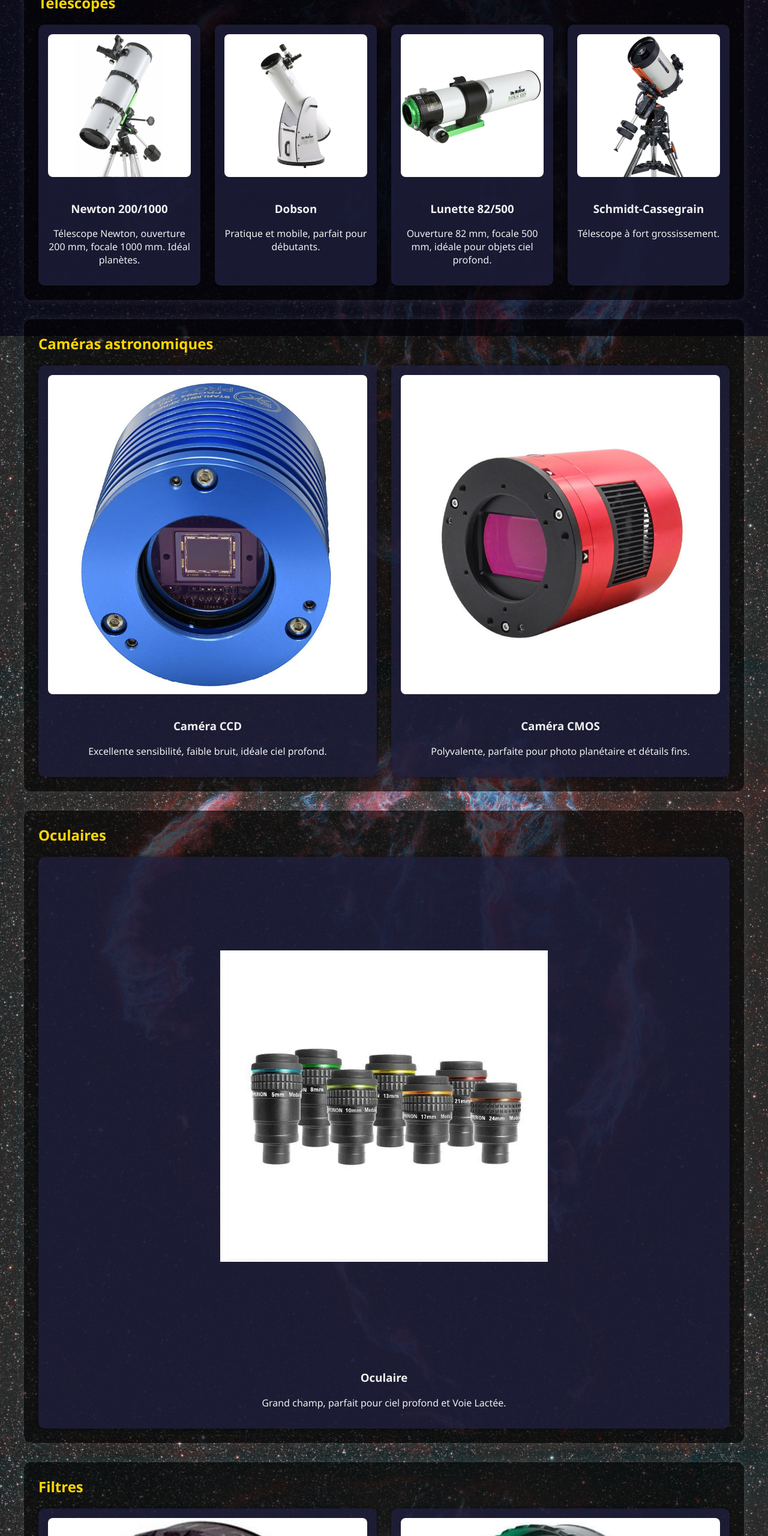
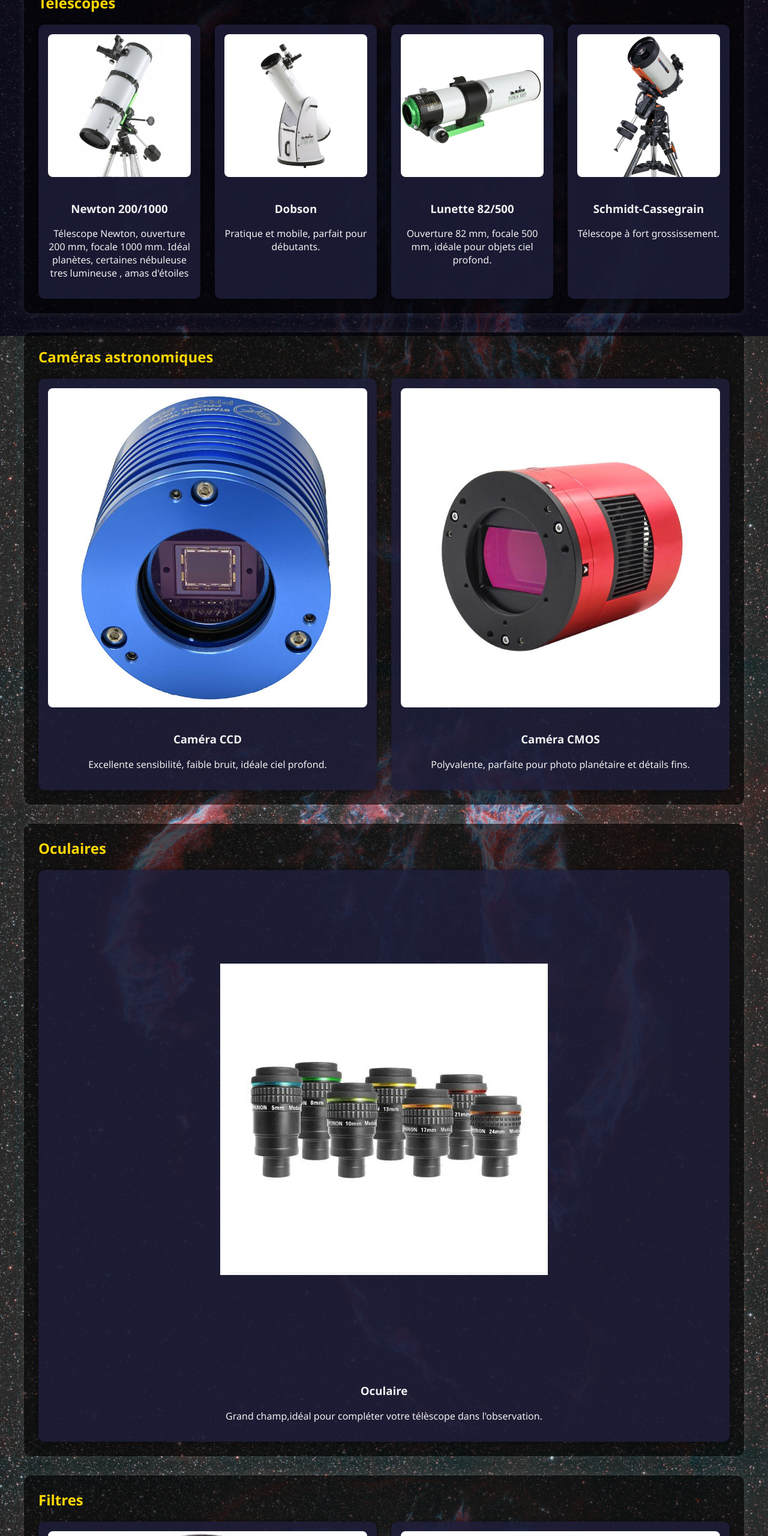
Before and after one commit to kristofe31/astromontauban, a plain HTML site: page materiel.html in a window 1280 px wide. Shown: the part 240-2800 px from the top of the page at 60% size. Drawn offline with Linux system fonts and the light colour scheme.

Commit message:
Enhance telescope descriptions in materiel.html

```diff
--- a/materiel.html
+++ b/materiel.html
@@ -28,7 +28,7 @@
         <div class="card">
           <img src="images/newton.jpg" alt="Newton">
           <h3>Newton 200/1000</h3>
-          <p>Télescope Newton, ouverture 200 mm, focale 1000 mm. Idéal planètes.</p>
+          <p>Télescope Newton, ouverture 200 mm, focale 1000 mm. Idéal planètes, certaines nébuleuse tres lumineuse , amas d'étoiles</p>
         </div>
         <div class="card">
           <img src="images/dobson.jpg" alt="Dobson">
@@ -72,7 +72,7 @@
         <div class="card">
           <img src="images/oculaire-baader-hyperion-5mm-a-24-mm-68.png" alt="Assortiment d'oculaires">
           <h3>Oculaire</h3>
-          <p>Grand champ, parfait pour ciel profond et Voie Lactée.</p>
+          <p>Grand champ,idéal pour compléter votre télèscope dans l'observation.</p>
         </div>
       </div>
     </section>
```
